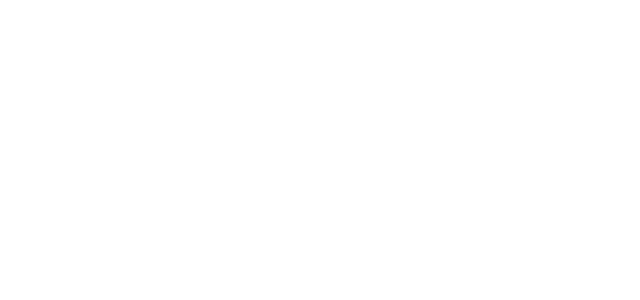
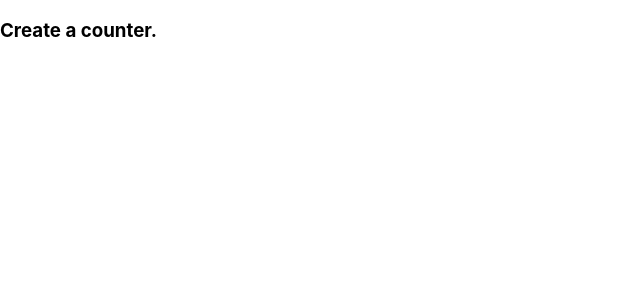
Before and after one commit to TechNightFury/React-Live-Coding, a React (Create React App) app: page /counter in a window 1280 px wide. Before the commit this address had no page. Shown: the top 300 px of the page, without its empty margins (0-640 px from the left). Built offline with nearby package versions, Linux system fonts and the light colour scheme.

Commit message:
feat: completed the initial counter component.

```diff
--- a/src/App.js
+++ b/src/App.js
@@ -1,15 +1,15 @@
 import React from 'react';
 import { BrowserRouter as Router, Routes, Route } from 'react-router-dom';
 
-import Layout from './components/Layout';
+import Layout from './pages/Layout';
+import Counter from './pages/Counter';
 
 function App() {
   return (
     <Router>
-      <Routes path='/' element={Layout}>
-        <Route path='/' />
-        <Route path='/' />
-        <Route path='/' />
+      <Routes>
+        <Route path='/' element={<Layout />} />
+        <Route path='counter' element={<Counter />} />
       </Routes>
     </Router>
   );
--- /dev/null
+++ b/src/pages/Counter.js
@@ -0,0 +1,13 @@
+import React from "react";
+
+const Counter = () => {
+    return (
+        <>
+            <header>
+                <h3>Create a counter.</h3>
+            </header>
+        </>
+    )
+};
+
+export default Counter;
--- /dev/null
+++ b/src/pages/Layout.js
@@ -0,0 +1,12 @@
+import React from "react";
+import { Link } from "react-router-dom";
+
+const Layout = () => {
+    return (
+        <>
+            <Link to='/counter'>Create a counter.</Link>
+        </>
+    )
+};
+
+export default Layout;
```
Also changed, not shown: src/components/Layout.js (deleted, +0 -11 lines).
